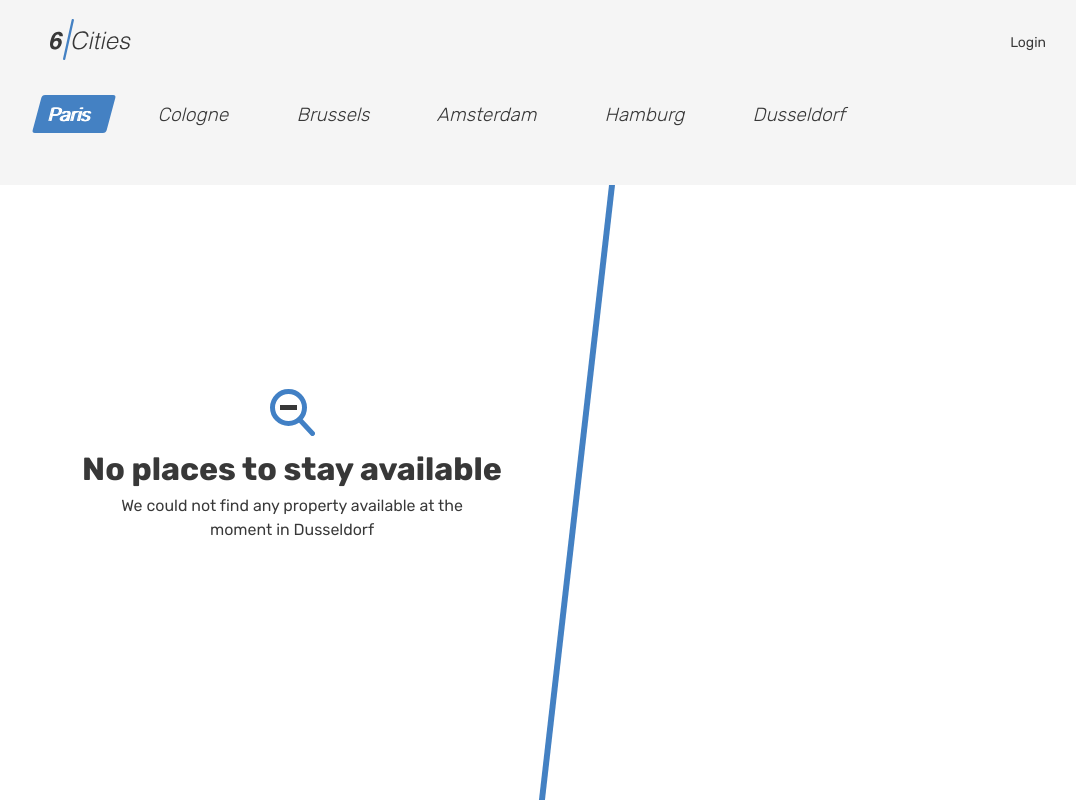
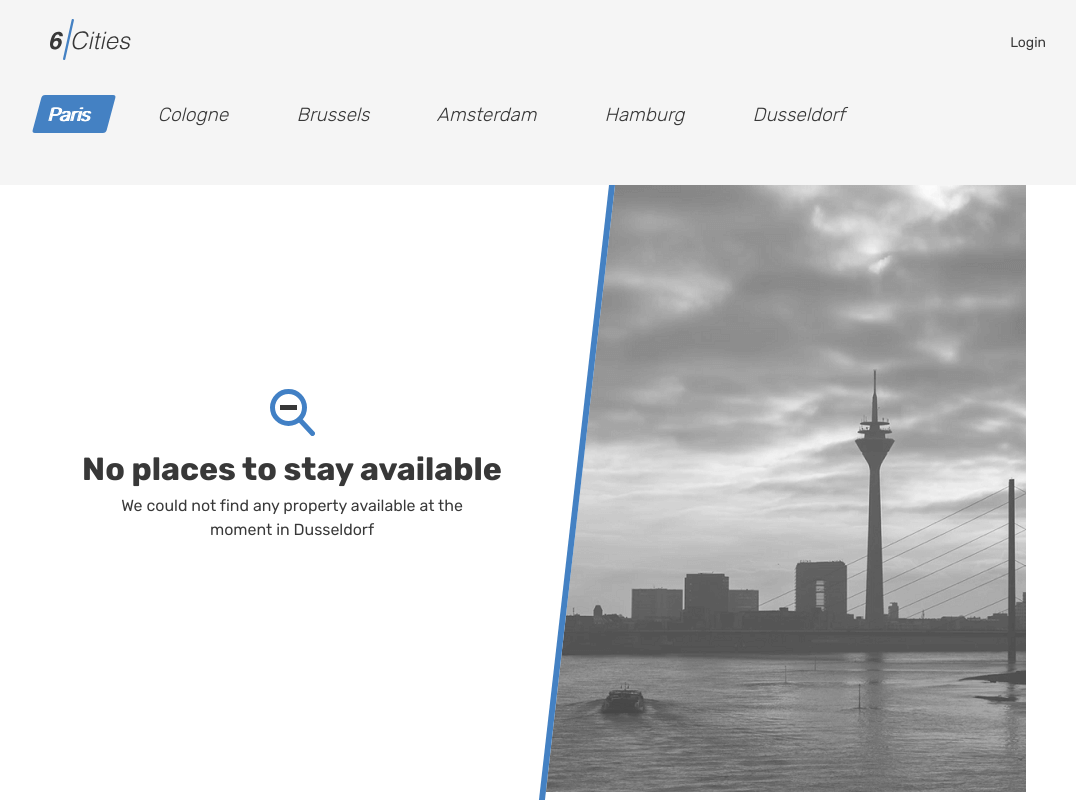
Before and after one commit to htmlacademy-react/1861971-six-cities-simple-12, a React (Create React App) app in the folder project/: page / in a window 1280 px wide. Shown: the whole page, without its empty margins (92-1168 px from the left). Built offline with nearby package versions, Linux system fonts and the light colour scheme; no server answers.

Commit message:
Рефакторинг логики

```diff
--- a/project/src/components/main-pege/main-page.tsx
+++ b/project/src/components/main-pege/main-page.tsx
@@ -21,7 +21,8 @@ function MainPage (): JSX.Element {
   const changeCityName = (evt: MouseEvent) => {
     setFilterStatus({
       ...filterStatus,
-      cityName: evt.target.textContent
+      cityName: evt.target.textContent,
+      sortType: 'Popular'
     });
   };
 
--- a/project/src/pages/no-rental-offers/no-rental-offers.tsx
+++ b/project/src/pages/no-rental-offers/no-rental-offers.tsx
@@ -1,13 +1,30 @@
+import { useAppSelector } from '../../hooks/use-store/use-store';
+import { loading } from '../../store/selectors/data-offers/selectors';
+
 function NoRentalOffers (): JSX.Element {
+  const loadValue: boolean = useAppSelector(loading);
+
   return (
     <div className="cities__places-container cities__places-container--empty container">
       <section className="cities__no-places">
         <div className="cities__status-wrapper tabs__content">
-          <b className="cities__status">No places to stay available</b>
-          <p className="cities__status-description">We could not find any property available at the moment in Dusseldorf</p>
+          {!loadValue &&
+          <>
+            <b className="cities__status">No places to stay available</b>
+            <p className="cities__status-description">We could not find any property available at the moment in Dusseldorf</p>
+          </>}
+          {loadValue && <b className="cities__status">Loading offers</b>}
         </div>
       </section>
-      <div className="cities__right-section"></div>
+      <div
+        className="cities__right-section"
+        style={{
+          backgroundImage: 'url(img/no-places.png)',
+          backgroundRepeat: 'no-repeat'
+        }}
+      >
+
+      </div>
     </div>
   );
 }
--- a/project/src/store/reducer/get-offers.ts
+++ b/project/src/store/reducer/get-offers.ts
@@ -4,7 +4,8 @@ import { DataOffers } from '../../types/store/store';
 import { NameSpace } from '../../types/const/const';
 
 const initialState: DataOffers = {
-  offerList: []
+  offerList: [],
+  loading: false
 };
 
 export const getOffers = createSlice({
@@ -13,8 +14,15 @@ export const getOffers = createSlice({
   reducers: {},
   extraReducers(builder) {
     builder
+      .addCase(fetchOfferList.pending, (state) => {
+        state.loading = true;
+      })
       .addCase(fetchOfferList.fulfilled, (state, action) => {
         state.offerList = action.payload;
+        state.loading = false;
+      })
+      .addCase(fetchOfferList.rejected, (state) => {
+        state.loading = false;
       });
   }
 });
--- a/project/src/store/selectors/data-offers/selectors.ts
+++ b/project/src/store/selectors/data-offers/selectors.ts
@@ -3,3 +3,4 @@ import { State } from '../../../types/store/store';
 import { Offers } from '../../../types/const/const';
 
 export const offers = (state: State): Offers => state[NameSpace.Offers].offerList;
+export const loading = (state: State): boolean => state[NameSpace.Offers].loading;
--- a/project/src/types/store/store.ts
+++ b/project/src/types/store/store.ts
@@ -3,6 +3,7 @@ import { Offers } from '../const/const';
 
 export type DataOffers = {
   offerList: Offers;
+  loading: boolean;
 };
 
 export type State = ReturnType<typeof store.getState>;
```
Also changed, not shown: 1 other file (tests, documents, lock files or other folders).
